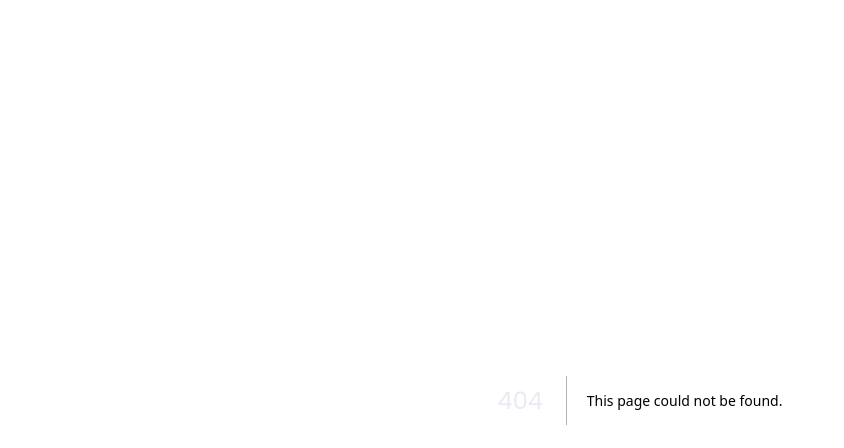
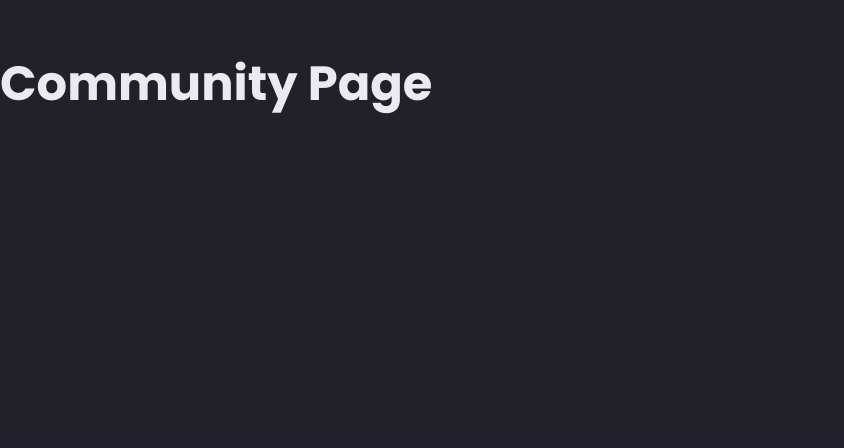
Before and after one commit to UsmanHaiderKhan/next-complete-guide, a Next.js app: page /community in a window 1280 px wide. Before the commit this address had no page. Shown: the top 448 px of the page, without its empty margins (0-844 px from the left). Built offline with nearby package versions, Linux system fonts and the light colour scheme.

Commit message:
🎉 Add : Community Page component
Introduces a new CommunityPage component that renders a simple heading for the community page.

```diff
--- /dev/null
+++ b/app/community/page.js
@@ -0,0 +1,5 @@
+export default function CommunityPage() {
+    return (
+        <h1> Community Page </h1>
+    );
+}
```
